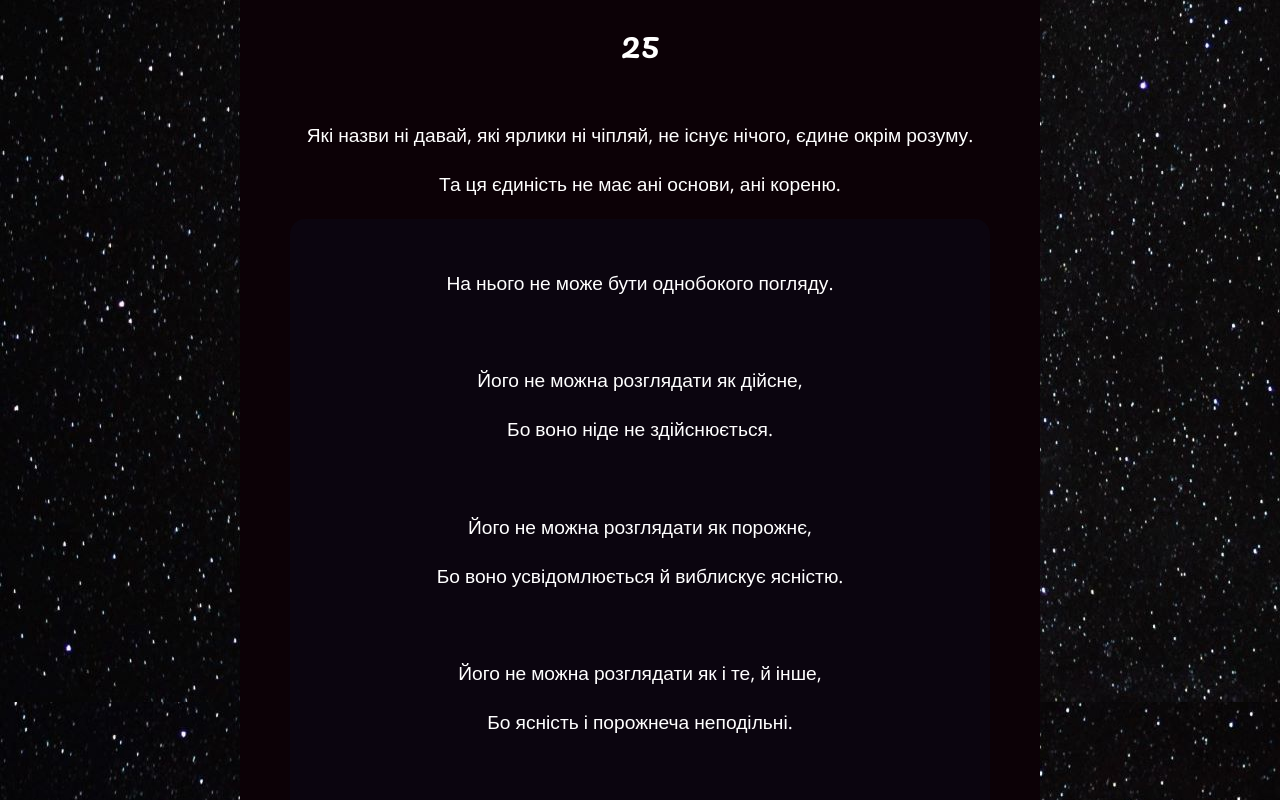
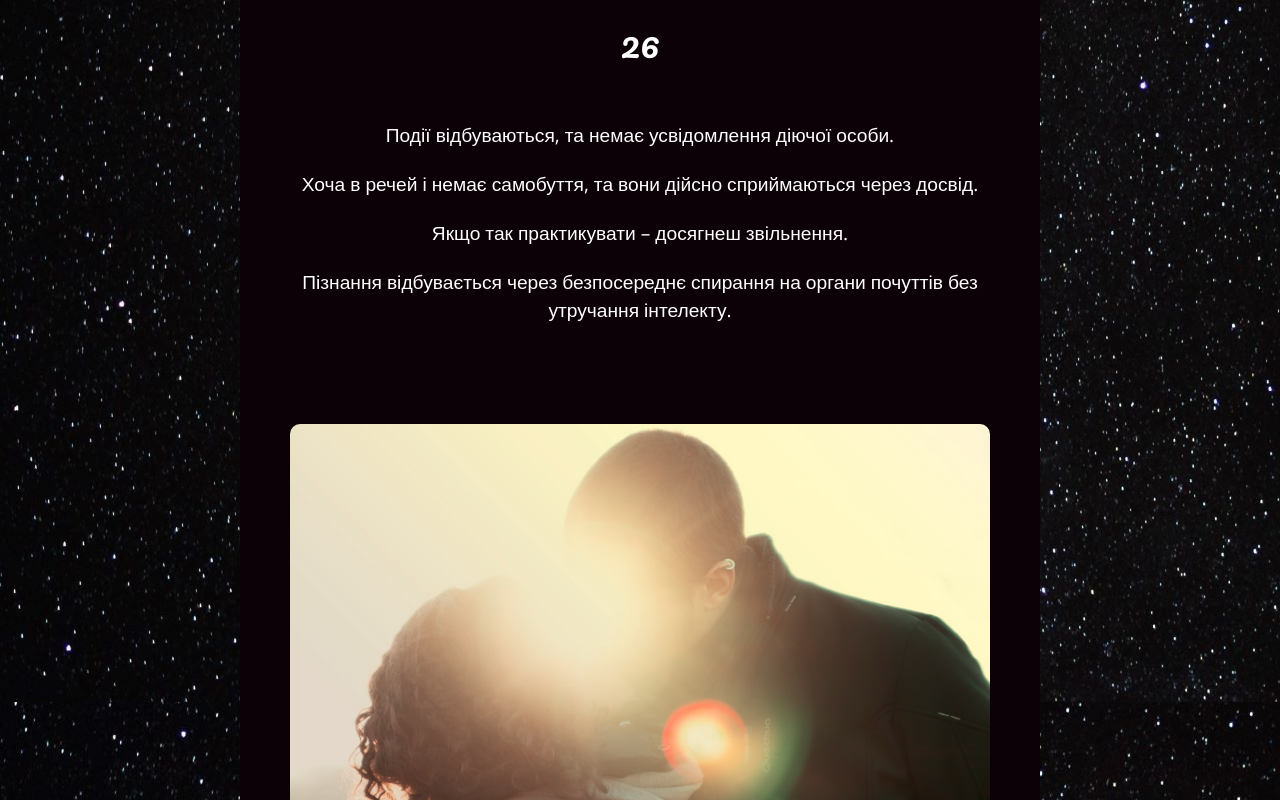
Before and after one commit to MarynaMarkova/RigpaUA, a React (Create React App) app: page / in a window 1280 px wide. Shown: the part 480-1280 px from the top of the page. Built offline with nearby package versions, Linux system fonts and the light colour scheme; a web font is replaced by a local one.

Commit message:
add Piece26

```diff
--- a/src/App.js
+++ b/src/App.js
@@ -1,6 +1,6 @@
 // import RIGPA_FULL from "./RIGPA_FULL.js";
 import rigpa from "./img/rigpa.png";
-import Piece25 from "./Piece25.js";
+import Piece26 from "./Piece26.js";
 // import RandomNuber from "./RandomNumber";
 import "./App.css";
 
@@ -20,7 +20,7 @@ export default function App() {
         </div>{" "}
         {/* <RIGPA_FULL /> */}
         {/* <RandomNuber /> */}
-        <Piece25 />
+        <Piece26 />
         <div className="Author">
           <p>Падмасамбгава </p>
           <p>«Самовизволення через увагу, яка оголює, – </p>
--- /dev/null
+++ b/src/Piece26.js
@@ -0,0 +1,29 @@
+import React from "react";
+import Perception from "./img/Perception.png";
+
+export default function Piece26() {
+  return (
+    <div className="Piece26">
+      <h3>26</h3>
+      <br />
+      <p>Події відбуваються, та немає усвідомлення діючої особи. </p>
+
+      <p>
+        Хоча в речей і немає самобуття, та вони дійсно сприймаються через
+        досвід.{" "}
+      </p>
+
+      <p>Якщо так практикувати – досягнеш звільнення. </p>
+
+      <p>
+        Пізнання відбувається через безпосереднє спирання на органи почуттів без
+        утручання інтелекту.
+      </p>
+
+      <br />
+      <div>
+        <img className="img-fluid" src={Perception} alt="Perception" />
+      </div>
+    </div>
+  );
+}
```
Also changed, not shown: src/Meditations.js (+20 -9 lines), src/RIGPA_FULL.js (+17 -0 lines), src/img/Perception.png (added).
